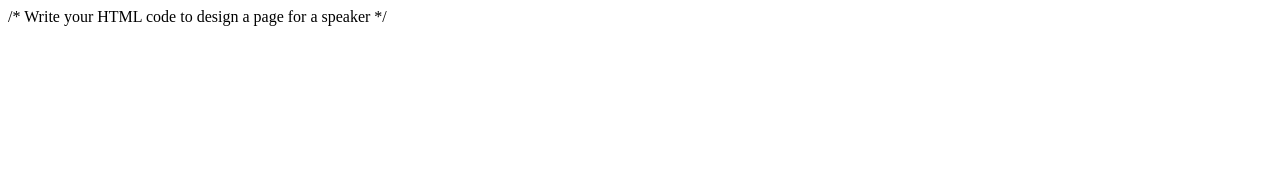
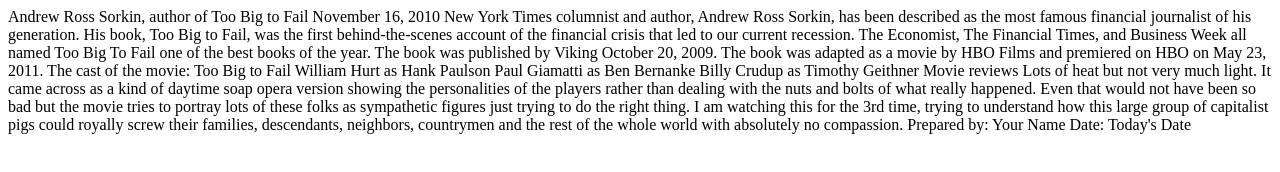
Before and after one commit to nm706454-del/j.mohamed-hajul-ha.1, a website: page index.html in a window 1280 px wide. Drawn offline with Linux system fonts and the light colour scheme.

Commit message:
Create speaker page for Andrew Ross Sorkin
Added HTML structure and content for a speaker page featuring Andrew Ross Sorkin.

```diff
--- a/index.html
+++ b/index.html
@@ -1,6 +1,32 @@
 <!DOCTYPE html>
 <html lang="en">
 
-/* Write your HTML code to design a page for a speaker */
+<head>
+	<meta charset="utf-8">
+	<title>San Joaquin Valley Town Hall</title>
+	<link rel="shortcut icon" href="../images/favicon.ico">
+</head>
+<body>
+	Andrew Ross Sorkin, author of Too Big to Fail
+	November 16, 2010
 
+	New York Times columnist and author, Andrew Ross Sorkin, has been described as the most famous financial journalist of his generation. His book, Too Big to Fail, was the first behind-the-scenes account of the financial crisis that led to our current recession.
+	The Economist, The Financial Times, and Business Week all named Too Big To Fail one of the best books of the year. The book was published by Viking October 20, 2009. The book was adapted as a movie by HBO Films and premiered on HBO on May 23, 2011.
+
+	The cast of the movie: Too Big to Fail
+
+	William Hurt as Hank Paulson
+	Paul Giamatti as Ben Bernanke
+	Billy Crudup as Timothy Geithner
+
+	Movie reviews
+
+	Lots of heat but not very much light. It came across as a kind of daytime soap opera version showing the personalities of the players rather than dealing with the nuts and bolts of what really happened. Even that would not have been so bad but the movie tries to portray lots of these folks as sympathetic figures just trying to do the right thing.
+
+	I am watching this for the 3rd time, trying to understand how this large group of capitalist pigs could royally screw their families, descendants, neighbors, countrymen and the rest of the whole world with absolutely no compassion.
+
+	Prepared by: Your Name
+	Date: Today's Date
+
+</body>
 </html>
```
